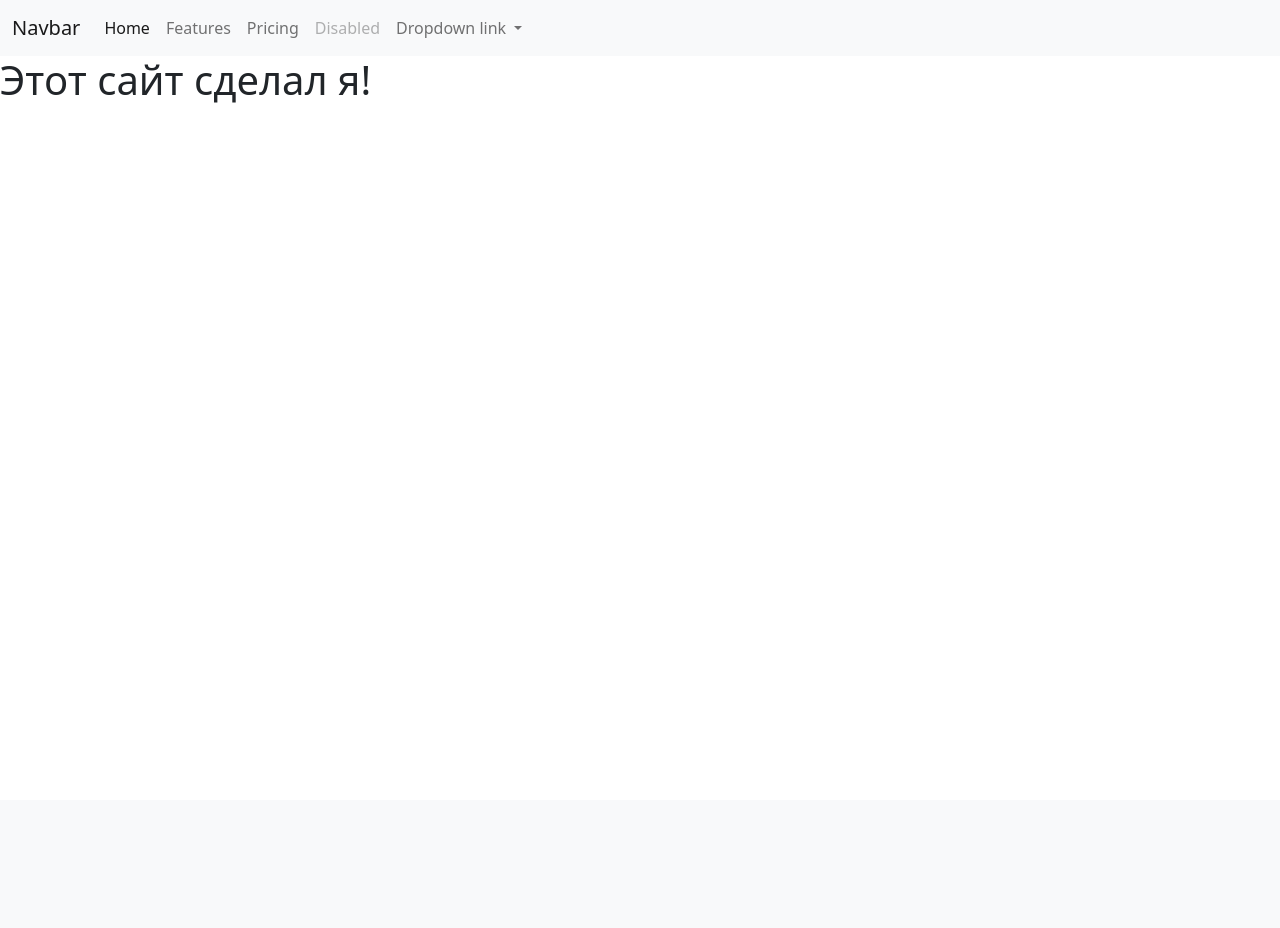
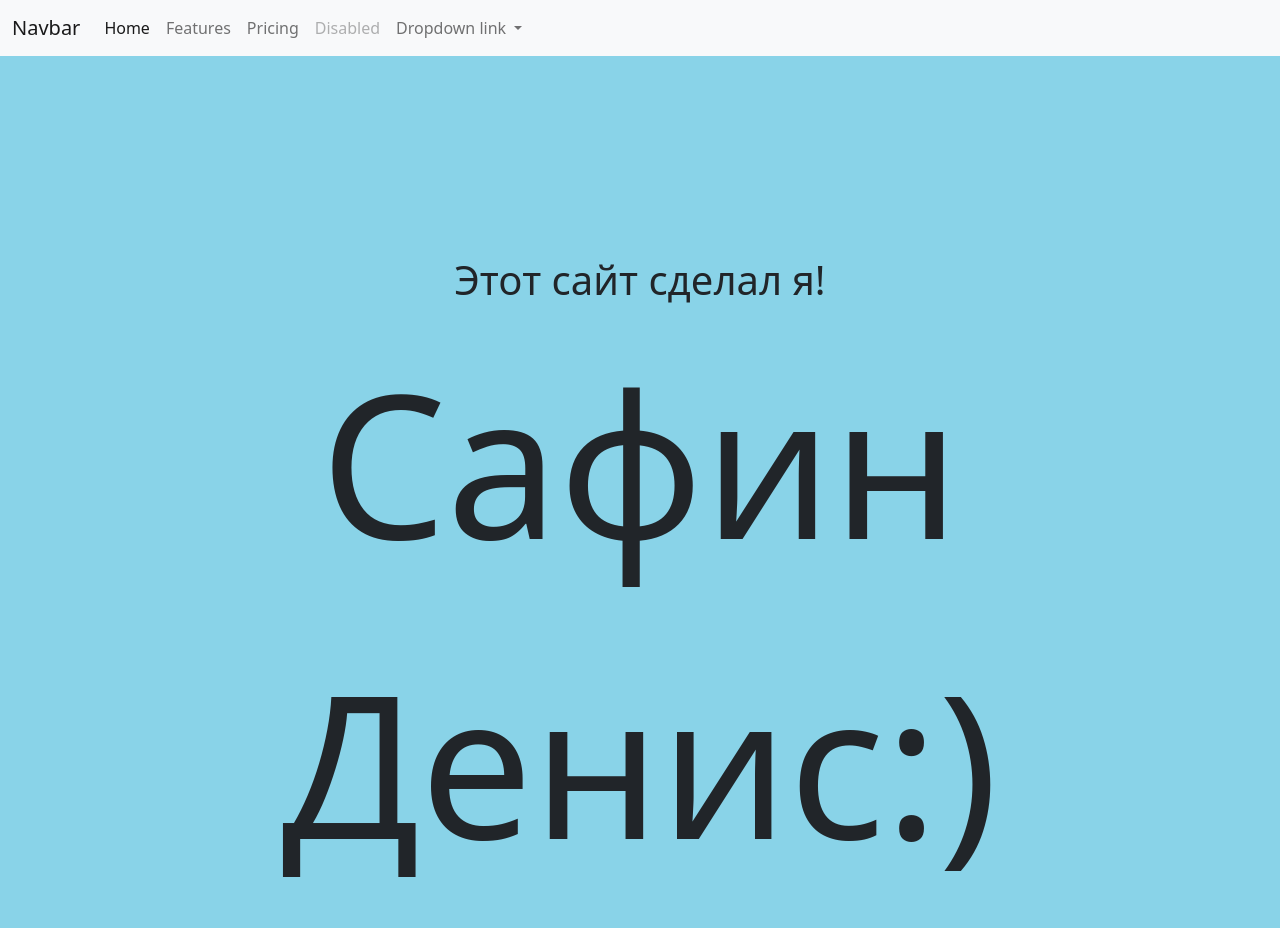
Before and after one commit to Tekehiko69/Djnago-project1, a Django app: template website/main/templates/main/about.html in a window 1280 px wide. Before the commit the page ends 103 px from the top, so only its background shows below. Run offline with Django 3.2, Linux system fonts and the light colour scheme; the template is opened without the code that fills it, so the values that code supplies are empty.

Commit message:
Некоторые изменения в css файле и в шаблонах layout и about

```diff
--- a/website/main/static/main/css/main.css
+++ b/website/main/static/main/css/main.css
@@ -0,0 +1,9 @@
+body {
+    background-color: #89d3e8
+}
+
+main .about-me  {
+    text-align: center;
+    margin-top: 200px;
+}
+main .about-me p{font-size: 200px;}
--- a/website/main/templates/main/about.html
+++ b/website/main/templates/main/about.html
@@ -5,5 +5,6 @@
 {% block content %}
     <div class="about-me">
         <h1>Этот сайт сделал я!</h1>
+        <p>Сафин Денис:)</p>
     </div>
 {% endblock %}
--- a/website/main/templates/main/layout.html
+++ b/website/main/templates/main/layout.html
@@ -14,7 +14,7 @@
 <body>
 <nav class="navbar navbar-expand-lg navbar-light bg-light">
   <div class="container-fluid">
-    <a class="navbar-brand" href="#">Navbar</a>
+    <a class="navbar-brand" href="{% url 'main-page' %}">Navbar</a>
     <button class="navbar-toggler" type="button" data-bs-toggle="collapse" data-bs-target="#navbarNav" aria-controls="navbarNav" aria-expanded="false" aria-label="Toggle navigation">
       <span class="navbar-toggler-icon"></span>
     </button>
@@ -46,7 +46,9 @@
     </div>
   </div>
 </nav>
-  {% block content %}
-  {% endblock %}
+  <main>
+    {% block content %}
+    {% endblock %}
+  </main>
 </body>
 </html>
```
